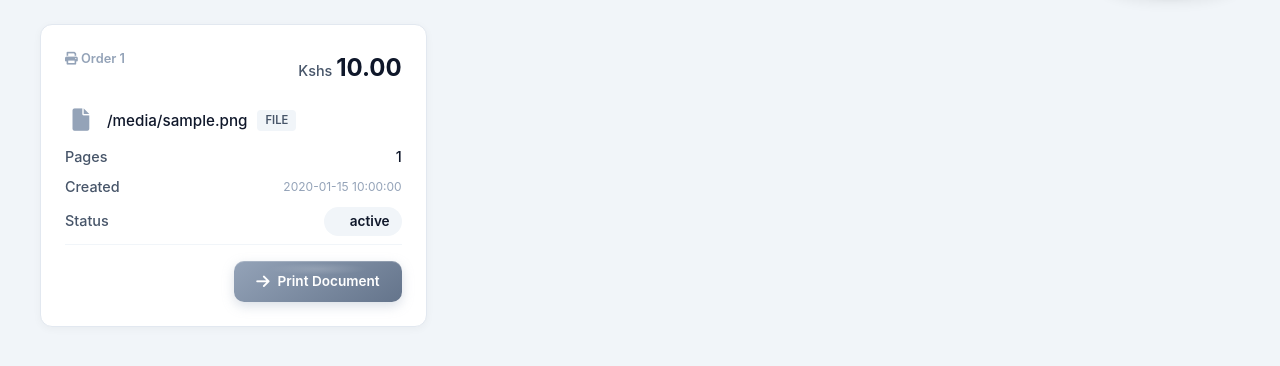
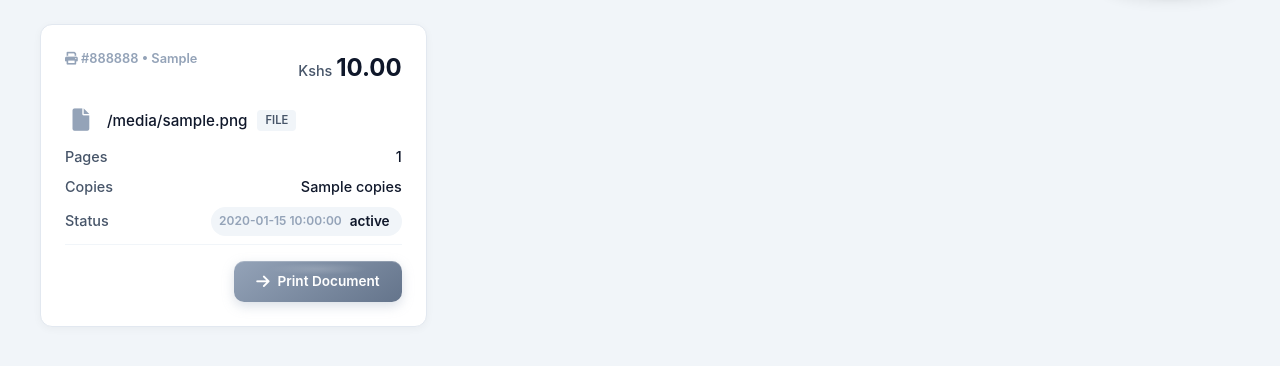
Before and after one commit to barasapeter/PrintQ, a Python web app: template app/templates/vendor.html in a window 1280 px wide. Shown: the part 72-438 px from the top of the page. Run offline with Jinja, Linux system fonts and the light colour scheme; the template is opened without the code that fills it: most values are stand-ins (such as "Sample title", 1, 10 or a date in 2020).

Commit message:
Improved printjob[vendor] listing

```diff
--- a/app/services/workorders.py
+++ b/app/services/workorders.py
@@ -33,10 +33,10 @@ class PrintJobService:
     async def get_by_shop_uuid(
         self,
         shop_uuid: str,
-        status: str | None = None,
+        # status: str | None = None,
     ) -> list[PrintJob]:
         """`status=None` means no filtering."""
-        return await self.repository.get_by_shop_uuid(shop_uuid, status)
+        return await self.repository.get_by_shop_uuid(shop_uuid)
 
     async def get_all(self) -> list[PrintJob]:
         return await self.repository.get_all()
--- a/app/templates/vendor.html
+++ b/app/templates/vendor.html
@@ -544,6 +544,9 @@
             {% set status_class = status|lower|replace(' ', '-') %}
             {% set amount = workorder.amount if workorder.amount is not none else 0 %}
             {% set page_count = workorder.properties.get('file_metadata', {}).get('page_count') if workorder.properties else None %}
+            {% set copies = workorder.properties.get('queue_metadata', {}).get('copies') if workorder.properties else None %}
+            {% set color = workorder.properties.get('queue_metadata', {}).get('color_mode') if workorder.properties else None %}
+            {% set binding = workorder.properties.get('queue_metadata', {}).get('binding_type') if workorder.properties else None %}
             {% set file_name = workorder.properties.get('file_metadata', {}).get('filename') if workorder.properties else 'document' %}
 
             {% set extension = file_name.split('.')[-1].lower() if '.' in file_name else '' %}
@@ -580,7 +583,9 @@
                 <div class="file-type-indicator" hidden></div>
                 <div class="workorder-header">
                     <span class="workorder-id">
-                        <i class="fas fa-print"></i> Order {{ loop.index }}
+                        <i class="fas fa-print"></i>
+                        <!-- Order {{ loop.index }} •  -->
+                        {{ color|title if color is not none else 'N/A'  }} • {{ binding.replace("none", "Staple")|title if binding is not none else 'N/A'  }}
                     </span>
                     <span class="workorder-amount">
                         <span class="currency">Kshs </span>{{ "%.2f"|format(amount) }}
@@ -599,13 +604,13 @@
                             <span class="value">{{ page_count if page_count is not none else 'N/A' }}</span>
                         </div>
                         <div class="info-row">
-                            <span class="label">Created</span>
-                            <span class="timestamp">{{ time_ago(workorder.created_at) }}</span>
+                            <span class="label">Copies</span>
+                            <span class="value">{{ copies if copies is not none else 'N/A' }}</span>
                         </div>
                         <div class="info-row">
                             <span class="label">Status</span>
                             <span class="status-badge {{ status_class }}">
-                                <span class="status-circle"></span>
+                                <span class="timestamp">{{ time_ago(workorder.created_at) }}</span>
                                 {{ status }}
                             </span>
                         </div>
--- a/app/web/routes/usage.py
+++ b/app/web/routes/usage.py
@@ -99,9 +99,7 @@ async def vendor(
         workorders = None
     else:
         workorder_service = PrintJobService(session)
-        workorders = await workorder_service.get_by_shop_uuid(
-            shop.uuid, status="Uploaded"
-        )
+        workorders = await workorder_service.get_by_shop_uuid(shop.uuid)
 
     return templates.TemplateResponse(
         "vendor.html",
```
Also changed, not shown: app/repositories/workorders.py (+7 -3 lines).
